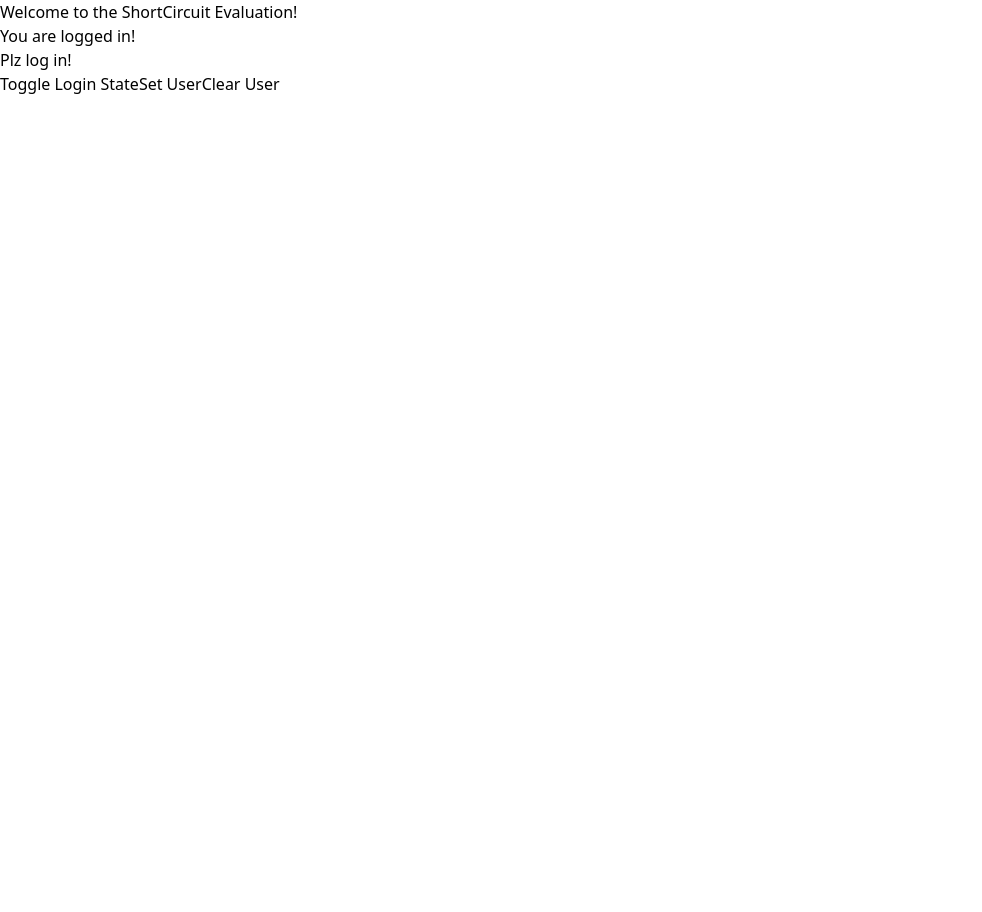
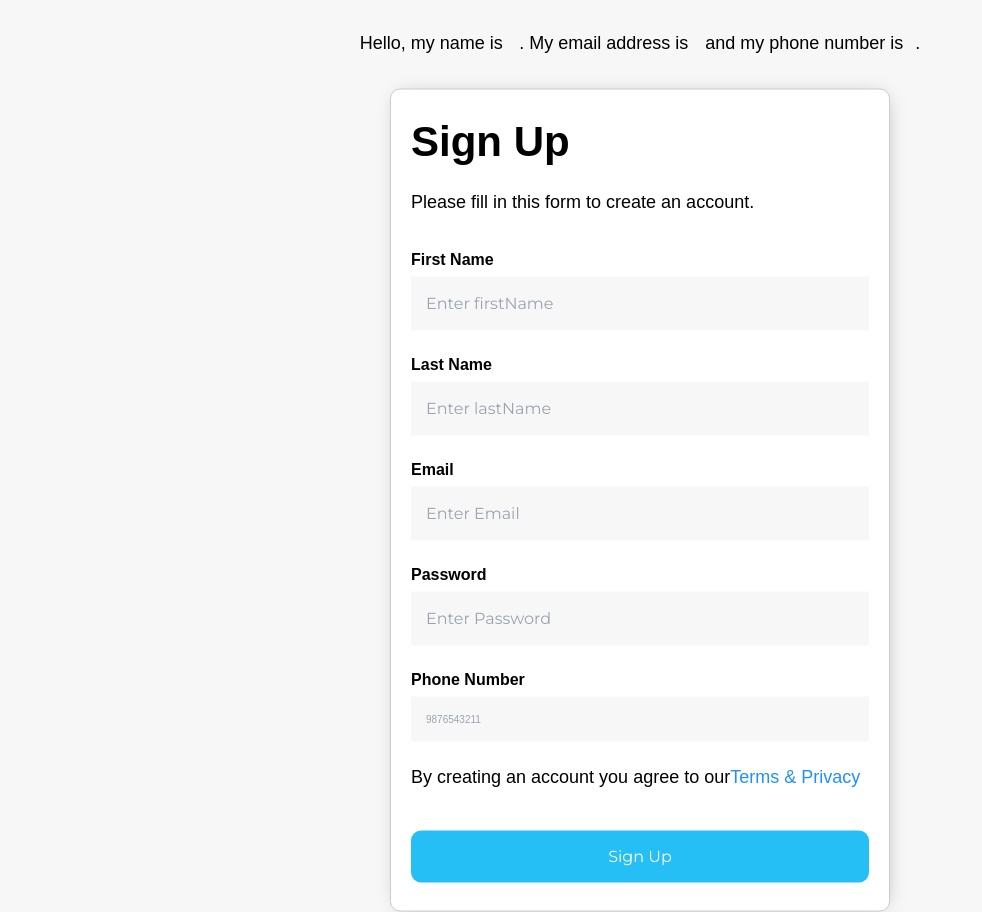
Before and after one commit to rajendra-rauta/React_v19, a React (Vite) app: page / in a window 1280 px wide. Shown: the whole page, without its empty margins (0-982 px from the left). Before the commit the page ends 800 px from the top, so only its background shows below. Built offline with nearby package versions, Linux system fonts and the light colour scheme.

Commit message:
resister

```diff
--- a/src/App.jsx
+++ b/src/App.jsx
@@ -12,7 +12,8 @@
 // import { Todo } from "./projects/Todo/Todo";
 // import { ToggleSwitch } from "./projects/toggleswitch/ToggleSwitch";
 //  import { Counter } from "./components/hooks/useState";
-import { ShortCircuitExample } from "./components/hooks/ShortCyrcuit";
+// import { ShortCircuitExample } from "./components/hooks/ShortCyrcuit";
+import { RegistrationForm } from "./components/hooks/useState/Registation";
 export const App = () => {
   // const value = "Rajendra Rauta"
   return (
@@ -30,7 +31,8 @@
       {/* <Todo/> */}
       {/* <Counter /> */}
 
-      <ShortCircuitExample />
+      {/* <ShortCircuitExample /> */}
+      <RegistrationForm />
 
 
     </section>
--- /dev/null
+++ b/src/components/hooks/useState/Registation.jsx
@@ -0,0 +1,158 @@
+//* Registration Form Using Multiple State Variables
+
+//todo  Tasks:
+
+//? Set up a functional component in React.
+//? Create five separate state variables (firstName, lastName, email, password, phoneNumber).
+//? Create input fields for each piece of information.
+//? Implement onChange handlers to update state variables.
+//? Discuss the benefits and drawbacks of this approach.
+
+import "./index.css";
+import { useState } from "react";
+
+export const RegistrationForm = () => {
+  const [firstName, setFirstName] = useState("");
+  const [lastName, setLastName] = useState("");
+  const [email, setEmail] = useState("");
+  const [password, setPassword] = useState("");
+  const [phoneNumber, setPhoneNumber] = useState("");
+
+  const handleInputChange = (e) => {
+    const { name, value } = e.target;
+
+    switch (name) {
+      case "firstName":
+        setFirstName(value);
+        break;
+
+      case "lastName":
+        setLastName(value);
+        break;
+
+      case "email":
+        setEmail(value);
+        break;
+
+      case "password":
+        setPassword(value);
+        break;
+
+      case "phone":
+        setPhoneNumber(value);
+        break;
+    }
+  };
+
+  const handleFormSubmit = (event) => {
+    event.preventDefault();
+    const formData = {
+      firstName,
+      lastName,
+      email,
+      password,
+      phoneNumber,
+    };
+
+    console.log(formData);
+  };
+
+  return (
+    <>
+      <form onSubmit={handleFormSubmit}>
+        <div className="container">
+          <h1>Sign Up</h1>
+          <p>Please fill in this form to create an account.</p>
+
+          <label htmlFor="firstName">
+            <b>First Name</b>
+          </label>
+          <input
+            type="text"
+            name="firstName"
+            placeholder="Enter firstName"
+            required
+            value={firstName}
+            onChange={handleInputChange}
+          />
+
+          <label htmlFor="lastName">
+            <b>Last Name</b>
+          </label>
+          <input
+            type="text"
+            name="lastName"
+            placeholder="Enter lastName"
+            required
+            value={lastName}
+            onChange={handleInputChange}
+          />
+
+          <label htmlFor="email">
+            <b>Email</b>
+          </label>
+          <input
+            type="text"
+            placeholder="Enter Email"
+            name="email"
+            required
+            value={email}
+            onChange={handleInputChange}
+          />
+
+          <label htmlFor="password">
+            <b>Password</b>
+          </label>
+          <input
+            type="password"
+            placeholder="Enter Password"
+            name="password"
+            required
+            value={password}
+            onChange={handleInputChange}
+          />
+
+          <label htmlFor="phone">
+            <b>Phone Number</b>
+          </label>
+
+          <input
+            type="phone"
+            name="phone"
+            placeholder="9876543211"
+            required
+            value={phoneNumber}
+            onChange={handleInputChange}
+          />
+
+          <p>
+            By creating an account you agree to our
+            <a href="#" style={{ color: "dodgerblue" }}>
+              Terms & Privacy
+            </a>
+          </p>
+
+          <div className="clearfix">
+            <button type="submit" className="btn">
+              Sign Up
+            </button>
+          </div>
+        </div>
+      </form>
+
+      <section
+        className="summary"
+        style={{ textAlign: "center", marginTop: "30px" }}
+      >
+        <p>
+          Hello, my name is
+          <span>
+            {firstName} {lastName}
+          </span>
+          . My email address is <span>{email}</span> and my phone number is
+          <span>{phoneNumber}</span>.
+        </p>
+      </section>
+    </>
+  );
+};
--- /dev/null
+++ b/src/components/hooks/useState/index.css
@@ -0,0 +1,130 @@
+@import url("https://fonts.googleapis.com/css?family=Montserrat:400,500&display=swap");
+
+* {
+  margin: 0;
+  padding: 0;
+  box-sizing: border-box;
+  font-family: "Urbanist", sans-serif;
+}
+
+html {
+  font-size: 62.5%;
+}
+
+:root {
+  --primary-color: #1c2833;
+  --secondary-color: #fff;
+  --bg-color: #f2f3f4;
+}
+
+h1,
+h2,
+h3,
+h4,
+h5,
+h6 {
+  font-weight: 900;
+}
+
+h1 {
+  font-size: 4.2rem;
+  font-weight: bold;
+  margin-bottom: 1.6rem;
+}
+
+body {
+  font-family: Montserrat, Arial, Helvetica, sans-serif;
+  background-color: #f7f7f7;
+}
+* {
+  box-sizing: border-box;
+}
+
+/* Add padding to container elements */
+.container {
+  padding: 20px;
+  width: 500px;
+  margin-top: 10rem;
+  position: absolute;
+  left: 50%;
+  top: 50%;
+  transform: translate(-50%, -50%);
+  border: 1px solid #ccc;
+  border-radius: 10px;
+  background: white;
+  -webkit-box-shadow: 2px 1px 21px -9px rgba(0, 0, 0, 0.38);
+  -moz-box-shadow: 2px 1px 21px -9px rgba(0, 0, 0, 0.38);
+  box-shadow: 2px 1px 21px -9px rgba(0, 0, 0, 0.38);
+}
+
+/* Full-width input fields */
+input[type="text"],
+input[type="email"],
+input[type="password"],
+textarea {
+  width: 100%;
+  padding: 15px;
+  margin: 5px 0 22px 0;
+  display: inline-block;
+  border: none;
+  background: #f7f7f7;
+  font-family: Montserrat, Arial, Helvetica, sans-serif;
+  font-size: 1.6rem;
+}
+
+input[type="phone"] {
+  width: 100%;
+  padding: 15px;
+  margin: 5px 0 22px 0;
+  display: inline-block;
+  border: none;
+  background: #f7f7f7;
+}
+
+input[type="text"]:focus,
+input[type="password"]:focus,
+input[type="phone"]:focus {
+  background-color: #ddd;
+  outline: none;
+}
+
+/* Set a style for all buttons */
+button {
+  background-color: #0eb7f4;
+  color: white;
+  padding: 14px 20px;
+  margin: 8px 0;
+  border: none;
+  cursor: pointer;
+  width: 100%;
+  opacity: 0.9;
+  font-size: 16px;
+  font-family: Montserrat, Arial, Helvetica, sans-serif;
+  border-radius: 10px;
+}
+
+button:hover {
+  opacity: 1;
+}
+
+span {
+  font-size: 1.6rem;
+  font-weight: bold;
+  margin: 0 0.6rem;
+  color: #0eb7f4;
+}
+label,
+p {
+  font-size: 1.6rem;
+}
+p {
+  margin-bottom: 3.2rem;
+  font-size: 1.8rem;
+}
+
+/* Change styles for signup button on extra small screens */
+@media screen and (max-width: 300px) {
+  .signupbtn {
+    width: 100%;
+  }
+}
```
